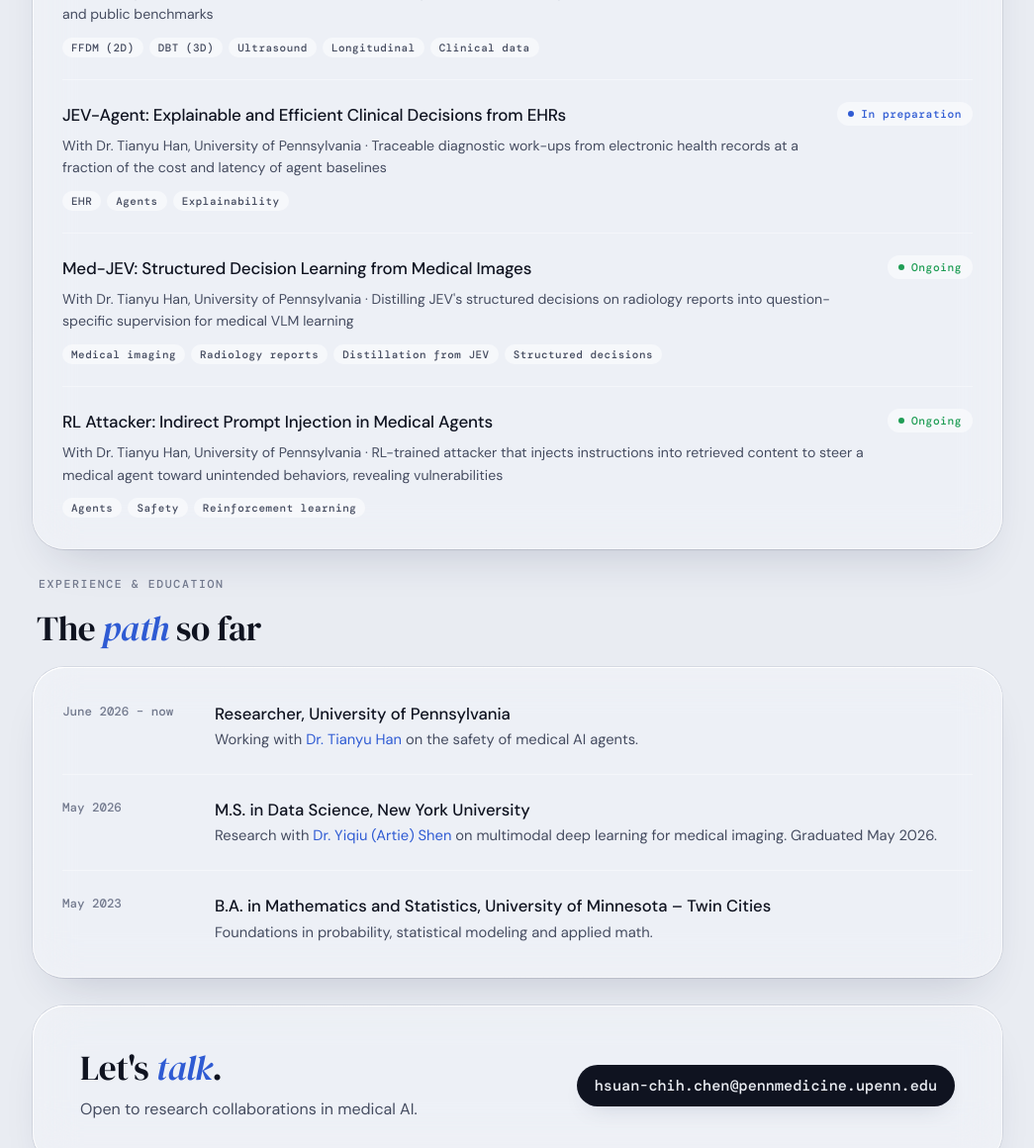
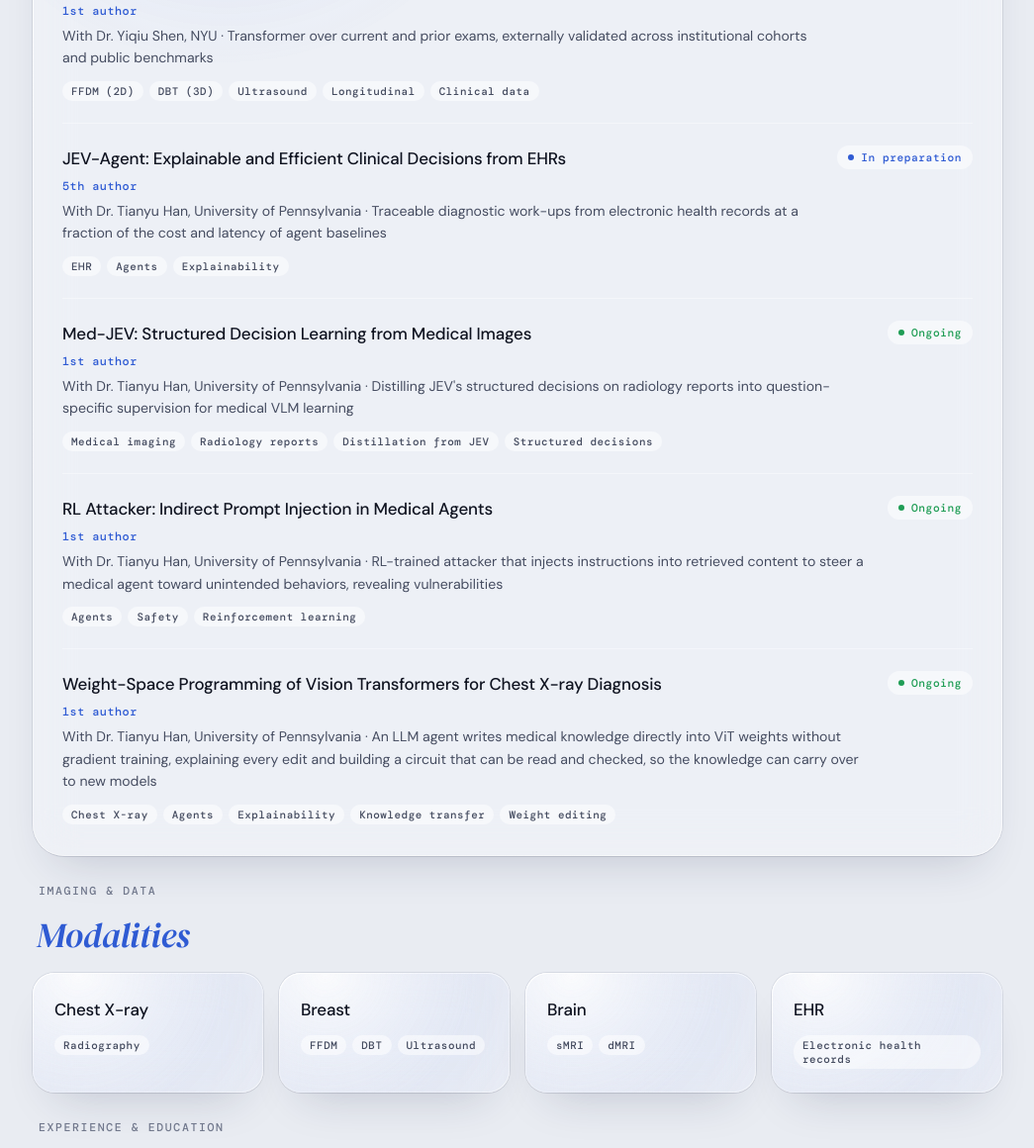
Before and after one commit to Chen4549/Chen4549.github.io, a plain HTML site: page index.html in a window 1280 px wide. Shown: the part 1640-2800 px from the top of the page at 99% size, without its empty margins (117-1162 px from the left). Drawn offline with nearby package versions, Linux system fonts and the light colour scheme.

Commit message:
Add weight-space programming work, authorship, and Modalities section
Co-Authored-By: Claude Opus 5.5 <noreply@anthropic.com>

```diff
--- a/index.html
+++ b/index.html
@@ -143,6 +143,7 @@ button.portrait:hover img{transform:scale(1.03)}
 .pub h3{margin:0;font-size:1.06rem;font-weight:500;letter-spacing:-.01em;text-wrap:balance}
 .pub h3 a{text-decoration:none;background:linear-gradient(currentColor,currentColor) 0 100%/0 1px no-repeat;transition:background-size .3s}
 .pub h3 a:hover{background-size:100% 1px}
+.pub .author{grid-column:1;font:500 .74rem var(--f-mono);letter-spacing:.04em;color:var(--accent)}
 .pub .meta{grid-column:1;font-size:.88rem;color:var(--ink-2)}
 .pub .mods{grid-column:1;display:flex;flex-wrap:wrap;gap:6px;margin-top:6px}
 .pub .mods span{font:500 .68rem var(--f-mono);letter-spacing:.05em;padding:3px 9px;border-radius:999px;background:var(--glass-strong);color:var(--ink-2)}
@@ -150,6 +151,12 @@ button.portrait:hover img{transform:scale(1.03)}
 .status::before{content:"";display:inline-block;width:6px;height:6px;border-radius:50%;margin-right:7px;vertical-align:1px;background:currentColor}
 .s-rev{color:#c27a00}.s-prep{color:#2f5bd3}.s-run{color:#1f9d55}
 :root[data-theme="dark"] .s-rev{color:#ffc56b}:root[data-theme="dark"] .s-prep{color:#8fb0ff}:root[data-theme="dark"] .s-run{color:#5fdc93}
+/* ---------- modalities ---------- */
+.modalities{display:grid;grid-template-columns:repeat(4,1fr);gap:16px}
+.modality{padding:24px 22px;border-radius:var(--r-md);display:grid;gap:12px;align-content:start}
+.modality h3{margin:0;font-size:1.06rem;font-weight:500;letter-spacing:-.01em}
+.modality .mods{display:flex;flex-wrap:wrap;gap:6px}
+.modality .mods span{font:500 .68rem var(--f-mono);letter-spacing:.05em;padding:3px 9px;border-radius:999px;background:var(--glass-strong);color:var(--ink-2)}
 /* ---------- path ---------- */
 .path{padding:12px 30px}
 .step{display:grid;grid-template-columns:130px 1fr;gap:6px 24px;padding:22px 0;border-top:1px solid var(--rim-low)}
@@ -169,6 +176,7 @@ footer{max-width:980px;margin:28px auto 0;display:flex;justify-content:space-bet
 
 @media (max-width:820px){
   .tiles{grid-template-columns:1fr}
+  .modalities{grid-template-columns:1fr 1fr}
   .hero{grid-template-columns:1fr;padding:34px 26px}
   .portrait{width:150px;grid-row:1}
   .contact{grid-template-columns:1fr;padding:32px 26px}
@@ -179,6 +187,7 @@ footer{max-width:980px;margin:28px auto 0;display:flex;justify-content:space-bet
   nav a.link{padding:8px 10px}
   h2{font-size:2rem}
 }
+@media (max-width:480px){.modalities{grid-template-columns:1fr}}
 @media (prefers-reduced-motion:reduce){*{animation:none!important;transition:none!important}html{scroll-behavior:auto}}
 </style>
 </head>
@@ -192,6 +201,7 @@ footer{max-width:980px;margin:28px auto 0;display:flex;justify-content:space-bet
     <a class="link" href="#about">About</a>
     <a class="link" href="#research">Research</a>
     <a class="link" href="#work">Publications</a>
+    <a class="link" href="#modalities">Modalities</a>
     <a class="link" href="#path">Experience</a>
     <a class="link" href="#contact">Contact</a>
     <button id="theme" type="button" aria-label="Toggle light or dark mode">
@@ -275,33 +285,68 @@ footer{max-width:980px;margin:28px auto 0;display:flex;justify-content:space-bet
     <div class="pubs glass">
       <article class="pub">
         <h3><a href="https://www.medrxiv.org/content/10.64898/2026.03.04.26347460v2" target="_blank" rel="noopener">Diagnosis of Multiple Sclerosis Using Multimodal Deep Learning</a></h3>
+        <span class="author">4th author</span>
         <span class="status s-rev">Under revision · JAMA Neurology</span>
         <span class="meta">With Dr. Yiqiu Shen, NYU · Preprint on medRxiv · Lesion and normal-appearing white matter, international multicentre external validation</span>
         <div class="mods"><span>MRI</span><span>Clinical data</span></div>
       </article>
       <article class="pub">
         <h3>Multimodal and Longitudinal Breast Cancer Detection Using Imaging and Clinical Data</h3>
+        <span class="author">1st author</span>
         <span class="status s-prep">In preparation</span>
         <span class="meta">With Dr. Yiqiu Shen, NYU · Transformer over current and prior exams, externally validated across institutional cohorts and public benchmarks</span>
         <div class="mods"><span>FFDM (2D)</span><span>DBT (3D)</span><span>Ultrasound</span><span>Longitudinal</span><span>Clinical data</span></div>
       </article>
       <article class="pub">
         <h3>JEV-Agent: Explainable and Efficient Clinical Decisions from EHRs</h3>
+        <span class="author">5th author</span>
         <span class="status s-prep">In preparation</span>
         <span class="meta">With Dr. Tianyu Han, University of Pennsylvania · Traceable diagnostic work-ups from electronic health records at a fraction of the cost and latency of agent baselines</span>
         <div class="mods"><span>EHR</span><span>Agents</span><span>Explainability</span></div>
       </article>
       <article class="pub">
         <h3>Med-JEV: Structured Decision Learning from Medical Images</h3>
+        <span class="author">1st author</span>
         <span class="status s-run">Ongoing</span>
         <span class="meta">With Dr. Tianyu Han, University of Pennsylvania · Distilling JEV's structured decisions on radiology reports into question-specific supervision for medical VLM learning</span>
         <div class="mods"><span>Medical imaging</span><span>Radiology reports</span><span>Distillation from JEV</span><span>Structured decisions</span></div>
       </article>
       <article class="pub">
         <h3>RL Attacker: Indirect Prompt Injection in Medical Agents</h3>
+        <span class="author">1st author</span>
         <span class="status s-run">Ongoing</span>
         <span class="meta">With Dr. Tianyu Han, University of Pennsylvania · RL-trained attacker that injects instructions into retrieved content to steer a medical agent toward unintended behaviors, revealing vulnerabilities</span>
         <div class="mods"><span>Agents</span><span>Safety</span><span>Reinforcement learning</span></div>
+      </article>
+      <article class="pub">
+        <h3>Weight-Space Programming of Vision Transformers for Chest X-ray Diagnosis</h3>
+        <span class="author">1st author</span>
+        <span class="status s-run">Ongoing</span>
+        <span class="meta">With Dr. Tianyu Han, University of Pennsylvania · An LLM agent writes medical knowledge directly into ViT weights without gradient training, explaining every edit and building a circuit that can be read and checked, so the knowledge can carry over to new models</span>
+        <div class="mods"><span>Chest X-ray</span><span>Agents</span><span>Explainability</span><span>Knowledge transfer</span><span>Weight editing</span></div>
+      </article>
+    </div>
+  </section>
+
+  <section id="modalities">
+    <span class="label">Imaging &amp; data</span>
+    <h2><em>Modalities</em></h2>
+    <div class="modalities">
+      <article class="modality glass">
+        <h3>Chest X-ray</h3>
+        <div class="mods"><span>Radiography</span></div>
+      </article>
+      <article class="modality glass">
+        <h3>Breast</h3>
+        <div class="mods"><span>FFDM</span><span>DBT</span><span>Ultrasound</span></div>
+      </article>
+      <article class="modality glass">
+        <h3>Brain</h3>
+        <div class="mods"><span>sMRI</span><span>dMRI</span></div>
+      </article>
+      <article class="modality glass">
+        <h3>EHR</h3>
+        <div class="mods"><span>Electronic health records</span></div>
       </article>
     </div>
   </section>
```
